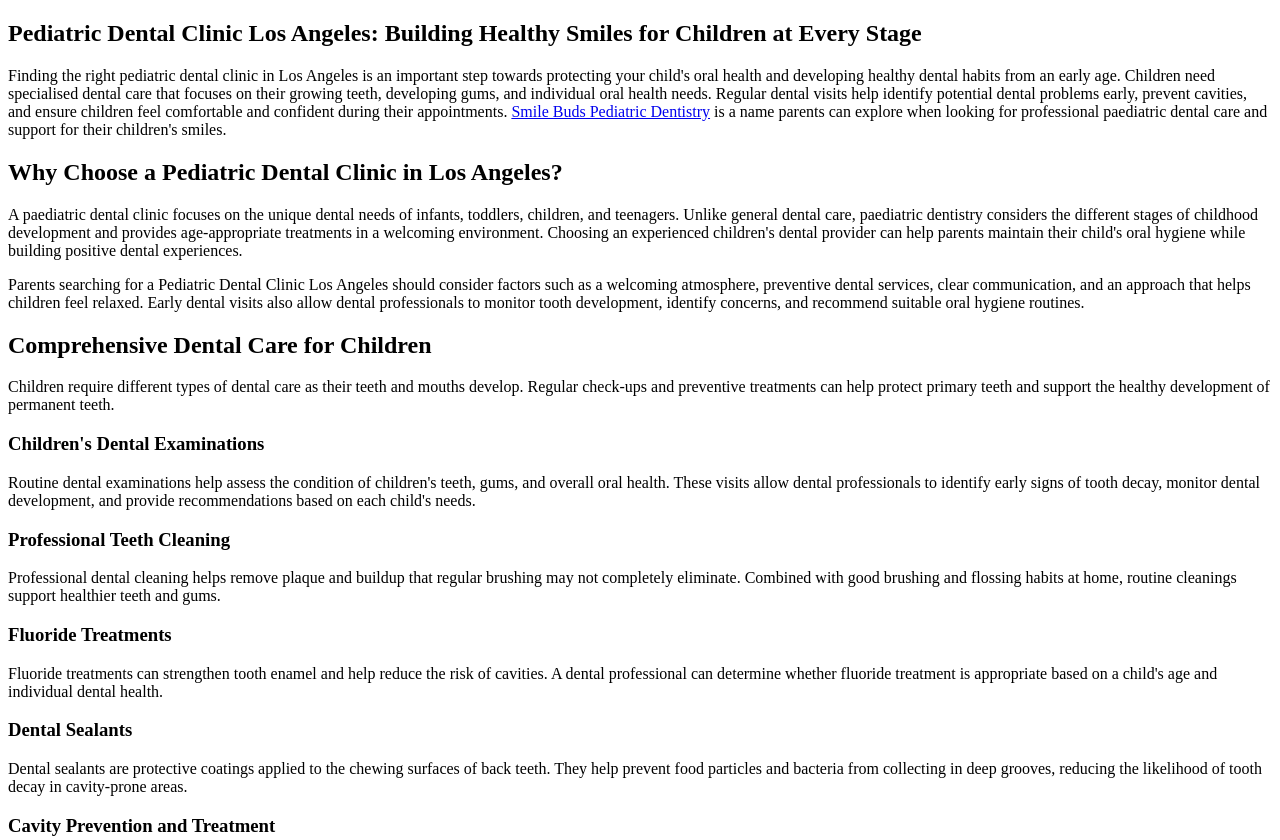
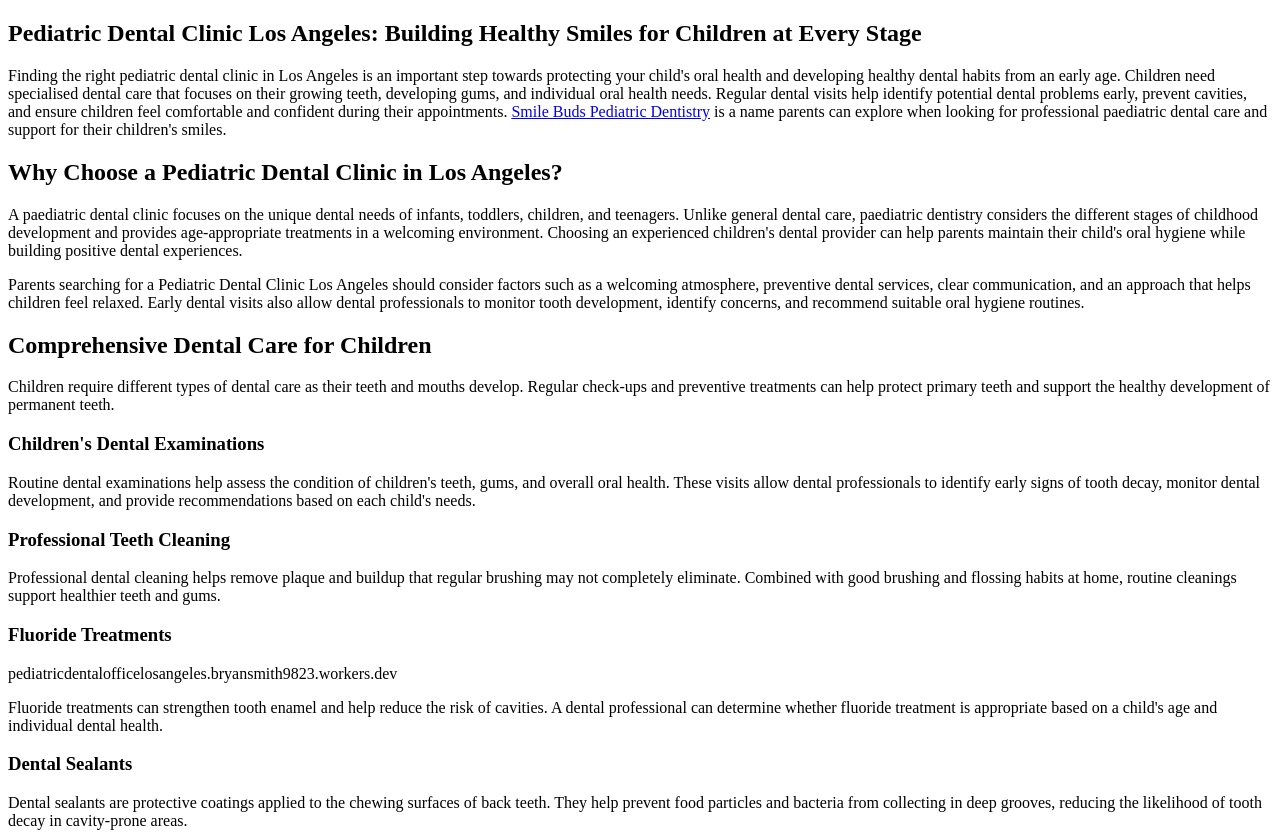
Before and after one commit to marleyjay1/Pediatric-Dental-Clinic-Los-Angeles, a plain HTML site: page index.html in a window 1280 px wide. Shown: the top 840 px of the page. Drawn offline with Linux system fonts and the light colour scheme.

Commit message:
Update index.html

```diff
--- a/index.html
+++ b/index.html
@@ -43,7 +43,7 @@
 <p>Professional dental cleaning helps remove plaque and buildup that regular brushing may not completely eliminate. Combined with good brushing and flossing habits at home, routine cleanings support healthier teeth and gums.</p>
 
 <h3>Fluoride Treatments</h3>
-
+pediatricdentalofficelosangeles.bryansmith9823.workers.dev
 <p>Fluoride treatments can strengthen tooth enamel and help reduce the risk of cavities. A dental professional can determine whether fluoride treatment is appropriate based on a child's age and individual dental health.</p>
 
 <h3>Dental Sealants</h3>
```
